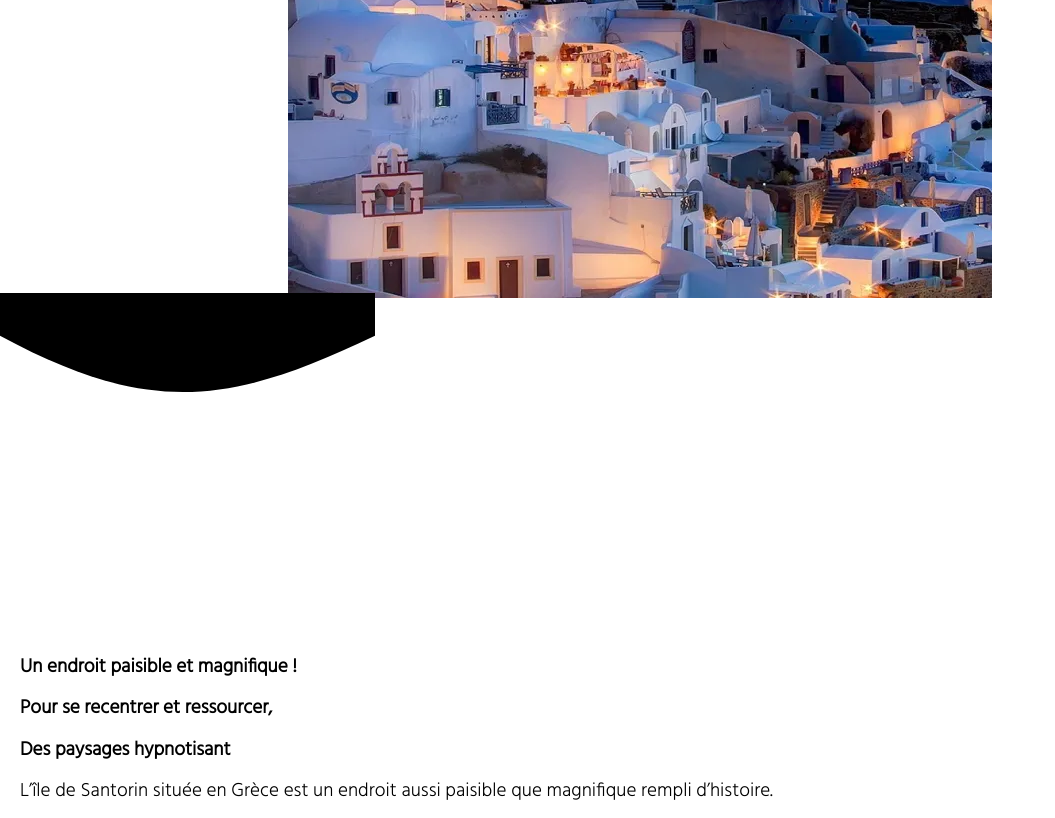
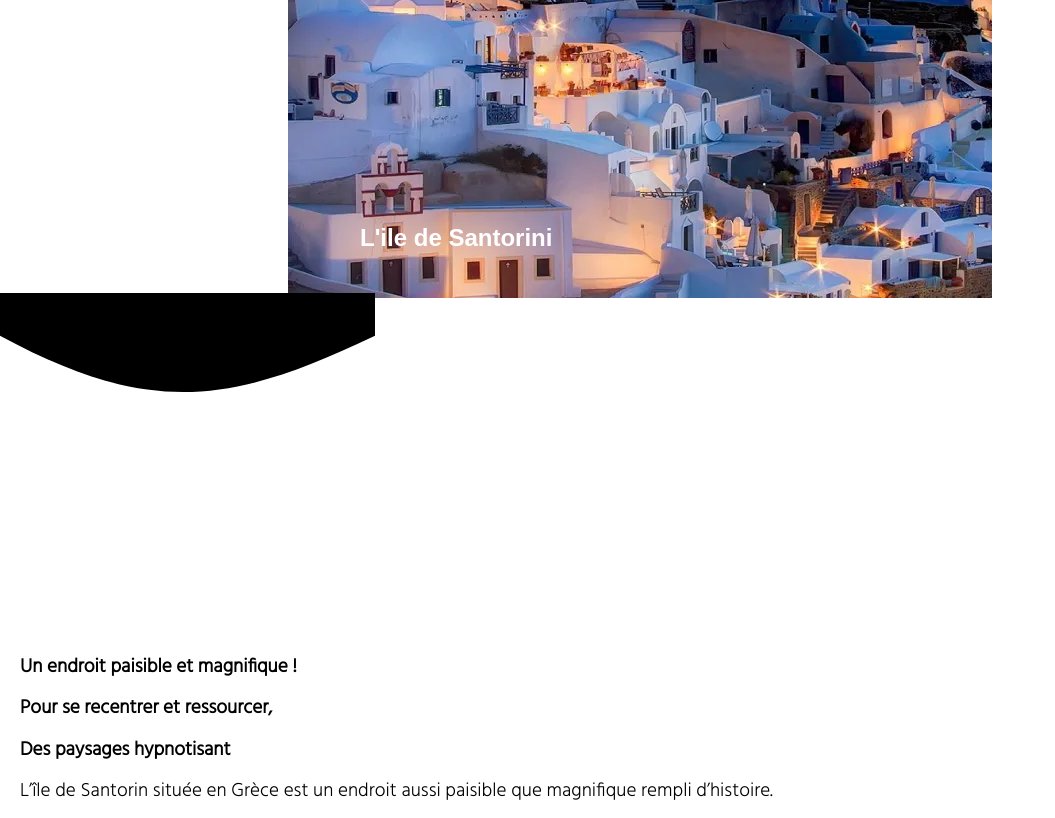
Before and after one commit to MMI-SAE-105/2022-sae105-projet-Loganmz, a plain HTML site: page Santorini.html in a window 1280 px wide. Shown: the part 380-1198 px from the top of the page, without its empty margins (0-1055 px from the left). Drawn offline with nearby package versions, Linux system fonts and the light colour scheme; a web font is replaced by a local one.

Commit message:
test couleur titre

```diff
--- a/src/components/components.css
+++ b/src/components/components.css
@@ -77,15 +77,16 @@ h5{
     font-weight: lighter;
 }
 h6{
-    font-size: large;
+    font-size: x-large;
     color: rgb(255, 255, 255);
     font-family: 'Electrolize', sans-serif;
+    padding-top: 40px;
 
 }
 
 
 h7{
-    font-size:small;
+    font-size: small;
     font-family: 'Montserrat', sans-serif;
 
 
@@ -151,7 +152,7 @@ margin-top: 50px; }
     justify-content: center; }
     .div12 { grid-area: 5 / 1 / 7 / 5;
     margin-top: -5px; }
-    .div13 { grid-area: 5 / 2 / 7 / 4;
+    .div13 { grid-area: 4 / 2 / 7 / 4;
     padding-left: 40px; }
 
 .imageintertexte{
```
Also changed, not shown: assets/img/Vector.svg.
